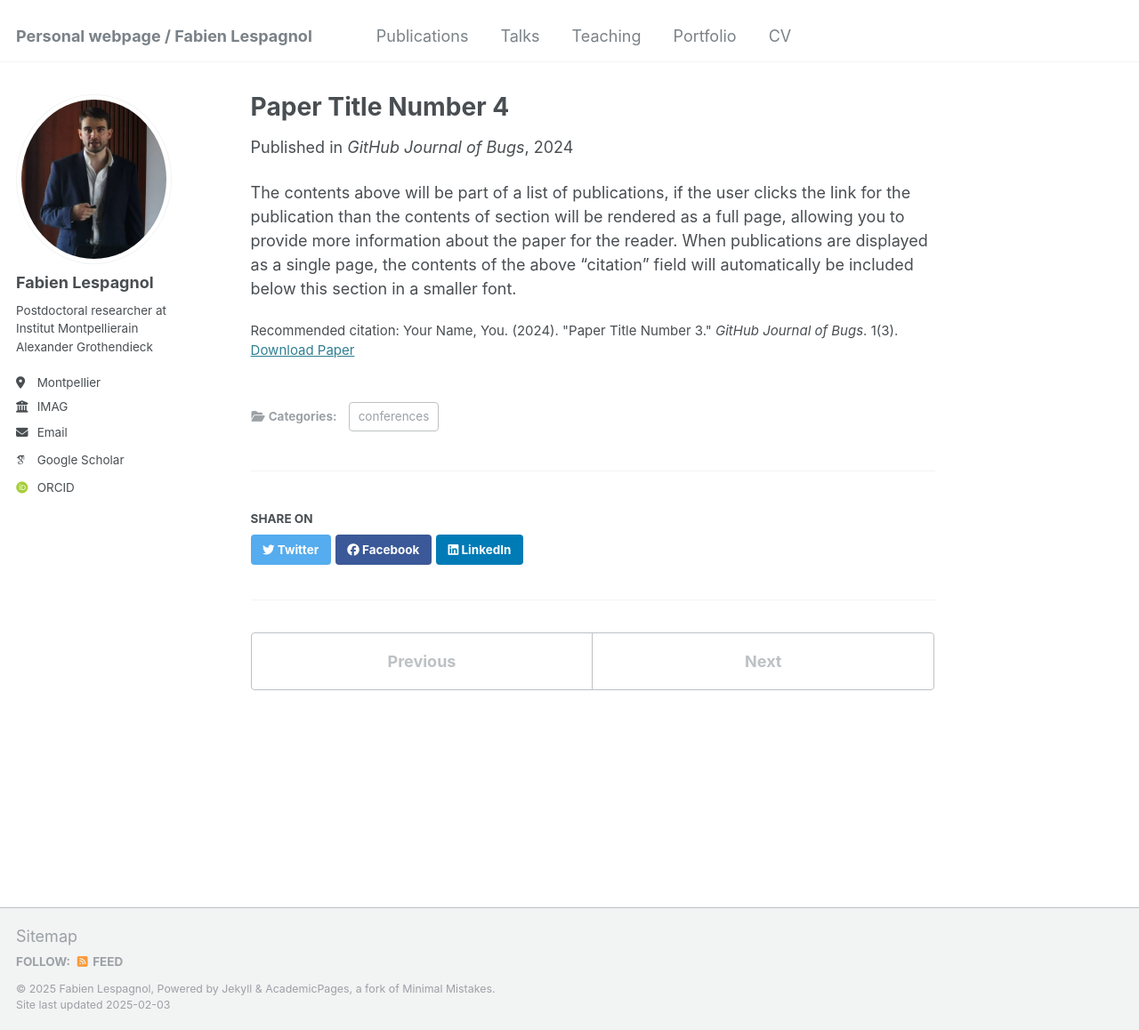
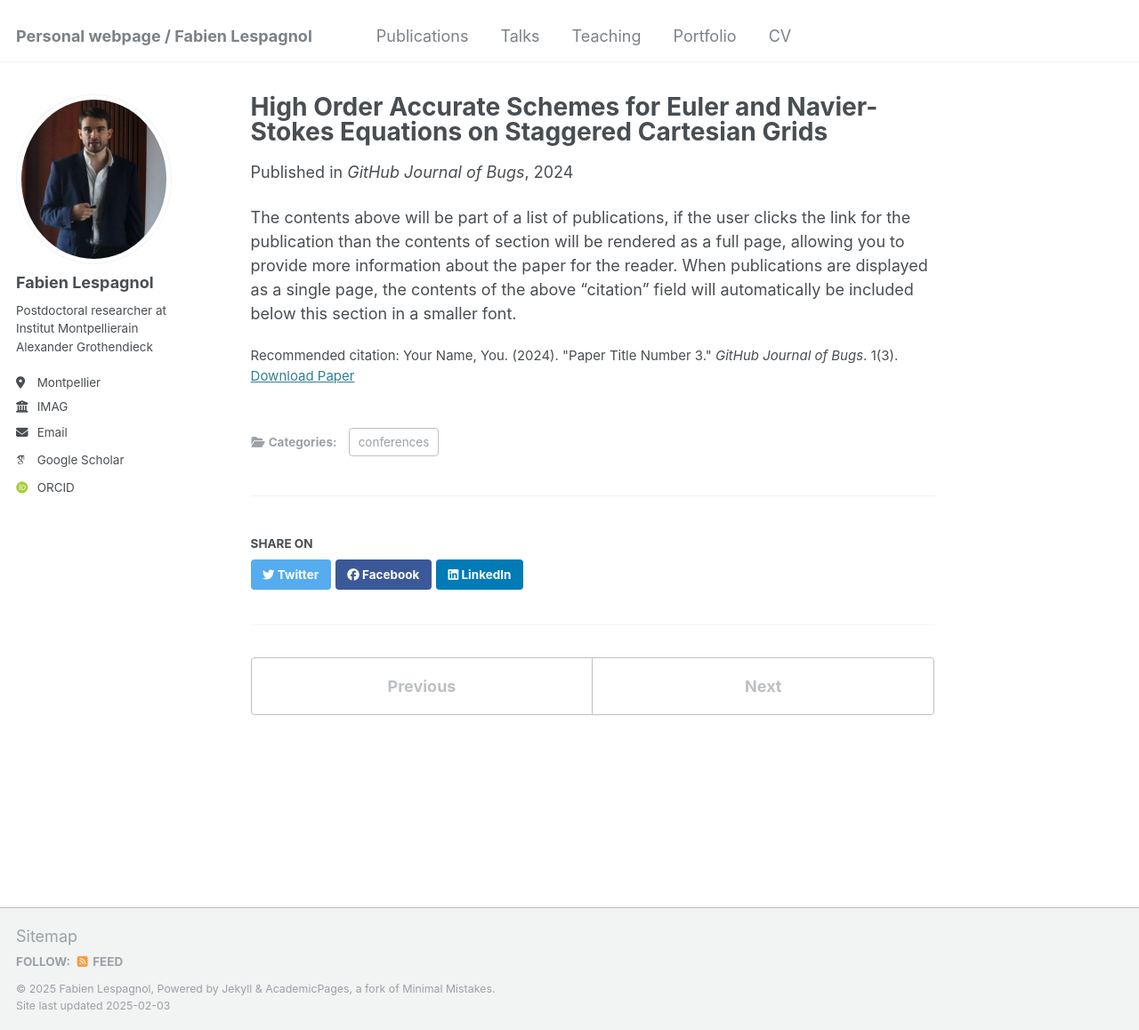
Before and after one commit to FabienLespagnol/fabienlespagnol.github.io, a Jekyll site: the page built from _publications/2020-06-01-JCP.md, in a window 1280 px wide and 1158 px high. Shown: the whole window at 89% size. Built offline with Jekyll 4.4.1, drawn with Linux system fonts in a browser that asks for light colours; some web fonts are replaced.

Commit message:
Update and rename 2024-02-17-paper-title-number-4.md to 2020-06-01-JCP.md

```diff
--- a/_publications/2024-02-17-paper-title-number-4.md
+++ b/_publications/2020-06-01-JCP.md
@@ -1,5 +1,5 @@
 ---
-title: "Paper Title Number 4"
+title: "High Order Accurate Schemes for Euler and Navier-Stokes Equations on Staggered Cartesian Grids"
 collection: publications
 category: conferences
 permalink: /publication/2024-02-17-paper-title-number-4
```
